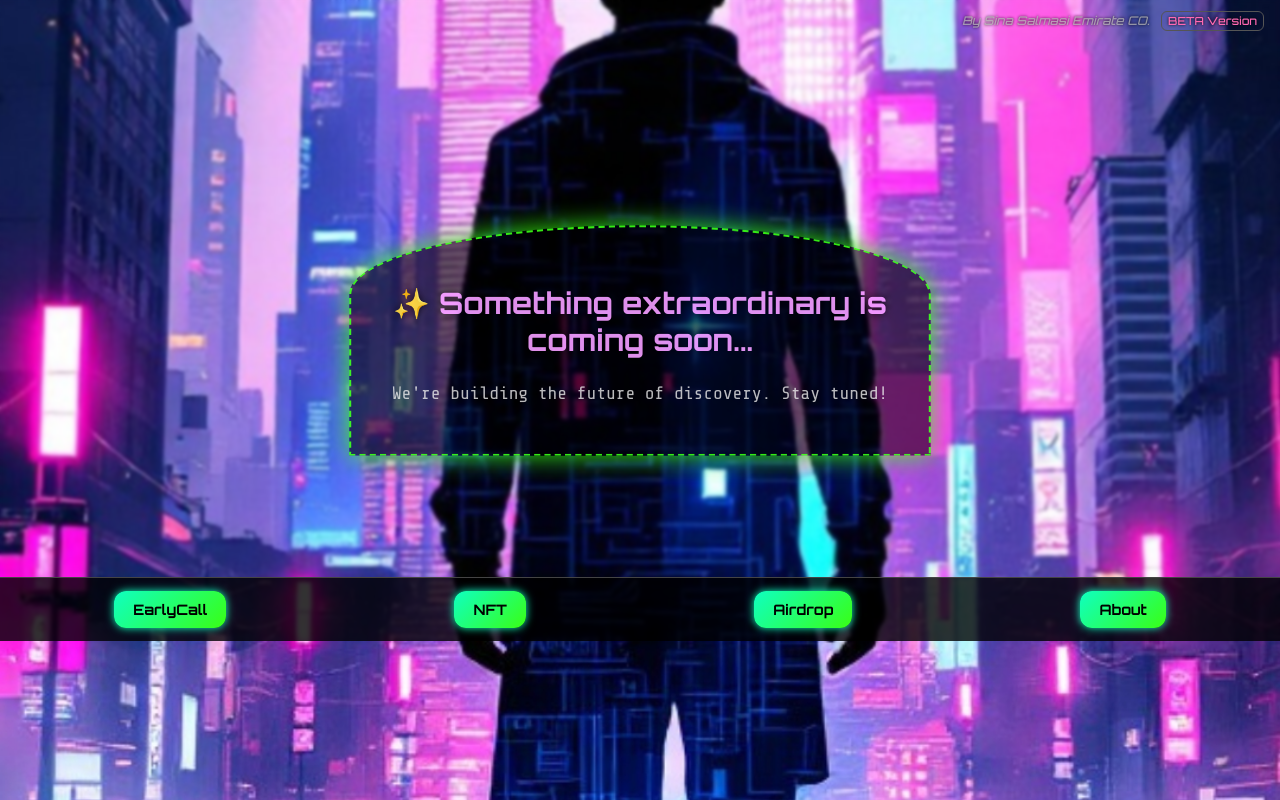
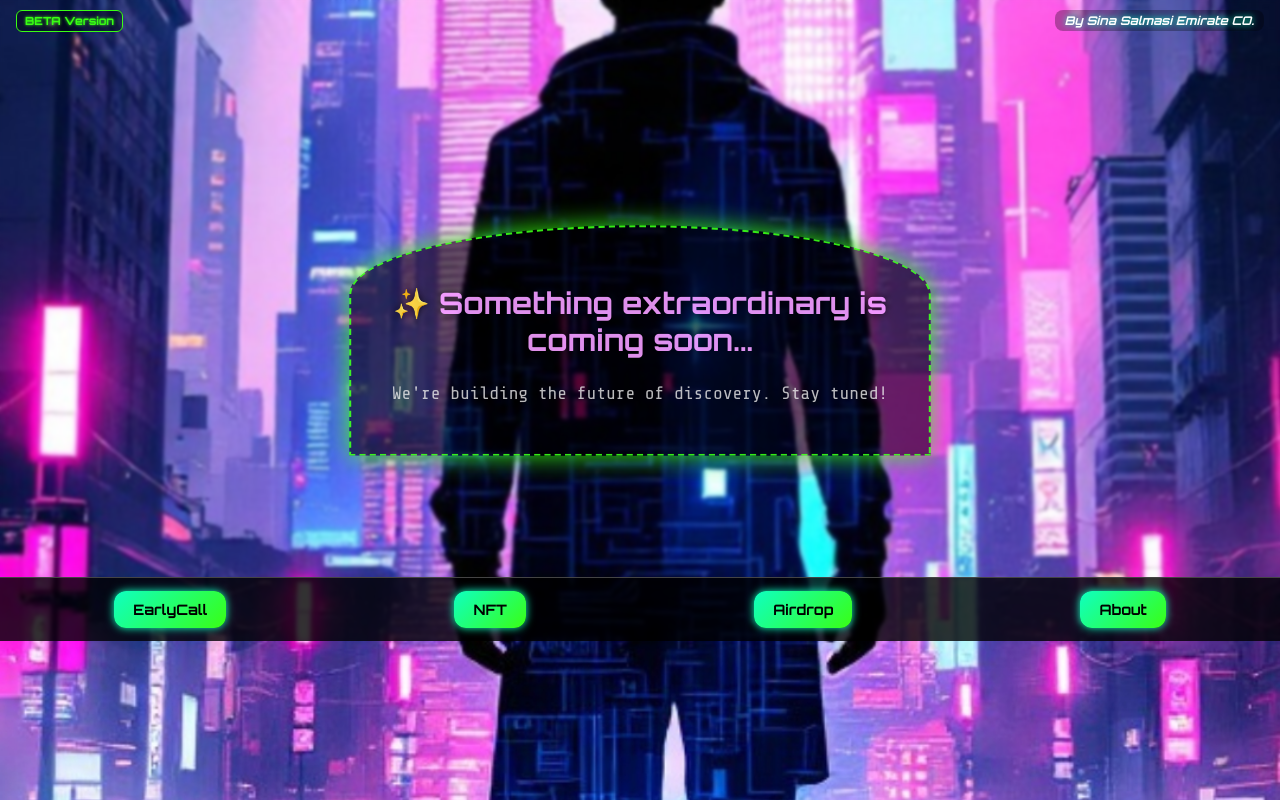
Before and after one commit to SinaDali/OrbitalScan, a website: page index.html in a window 1280 px wide. Drawn offline with nearby package versions, Linux system fonts and the light colour scheme.

Commit message:
🎨 Update UI: finalized header layout, curve center, cyberpunk styling

```diff
--- a/index.html
+++ b/index.html
@@ -9,12 +9,11 @@
 <body>
   <!-- Header -->
   <div class="header">
-    <div class="left-header" id="user-id">
-      <!-- Telegram ID will be shown here in future -->
+    <div class="left-header">
+      <span class="beta-tag">BETA Version</span>
     </div>
     <div class="right-header">
       <span class="creator-tag">By Sina Salmasi Emirate CO.</span>
-      <span class="beta-tag">BETA Version</span>
     </div>
   </div>
 
--- a/public/style.css
+++ b/public/style.css
@@ -15,24 +15,30 @@ body {
 .header {
   display: flex;
   justify-content: space-between;
+  align-items: center;
   padding: 0.8rem 1rem;
   font-size: 0.75rem;
-  color: #aaa;
-  text-shadow: 0 0 3px #000;
 }
 
-.creator-tag {
-  font-style: italic;
-  opacity: 0.8;
+.left-header .beta-tag {
+  padding: 3px 8px;
+  border: 1px solid #39ff14;
+  border-radius: 6px;
+  color: #39ff14;
+  background-color: rgba(0, 0, 0, 0.4);
+  font-weight: 600;
+  font-size: 0.7rem;
+  text-shadow: 0 0 3px #39ff14;
 }
 
-.beta-tag {
-  margin-left: 0.5rem;
-  padding: 2px 6px;
-  border: 1px solid #555;
-  border-radius: 6px;
-  color: #ff69b4;
-  font-size: 0.7rem;
+.right-header .creator-tag {
+  font-style: italic;
+  color: #ffffff;
+  font-weight: 600;
+  text-shadow: 0 0 6px #0fffc1;
+  background-color: rgba(0, 0, 0, 0.3);
+  padding: 3px 10px;
+  border-radius: 8px;
 }
 
 /* Center Message */
```
